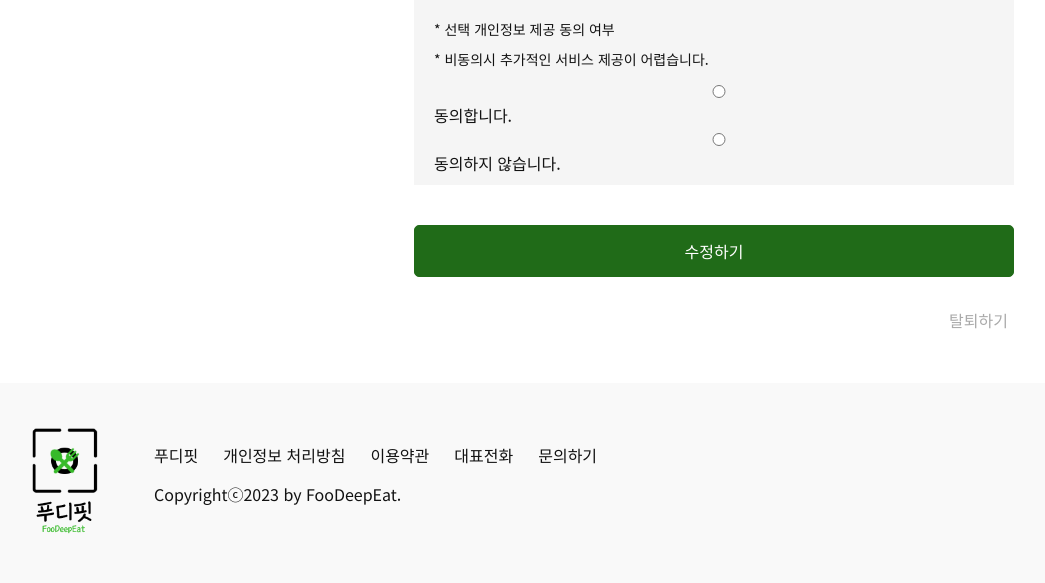
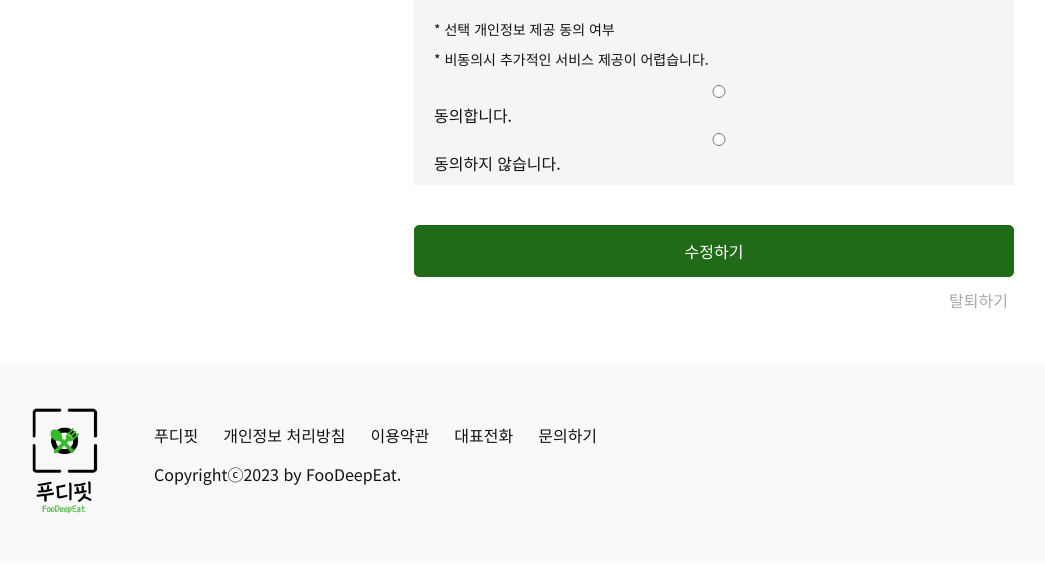
Before and after one commit to FooDeepEat/FooDeepEat, a Django app: page /auth/register/edit in a window 1280 px wide. Shown: the part 1263-1846 px from the top of the page, without its empty margins (26-1071 px from the left). After the commit the page ends 1777 px from the top, so only its background shows below. Run offline with Django 4.2, Linux system fonts and the light colour scheme; the visitor is signed in with stand-in values (Sample User, id 1); data comes from the database, SQL or seed files in the repository; some libraries are stand-ins or nearby versions.

Commit message:
회원가입

```diff
--- a/user/static/css/register.css
+++ b/user/static/css/register.css
@@ -1,8 +1,7 @@
 
 
-form {
+form+from{
     margin-top: 20px;
-    margin-bottom: 20px;
 }
 
 .sign_tit{
```
